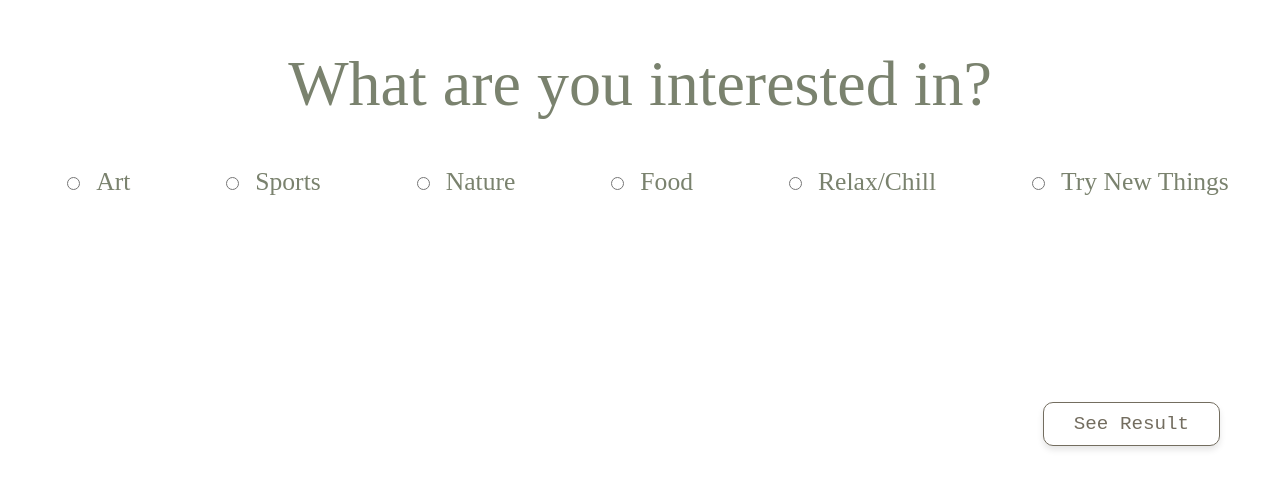
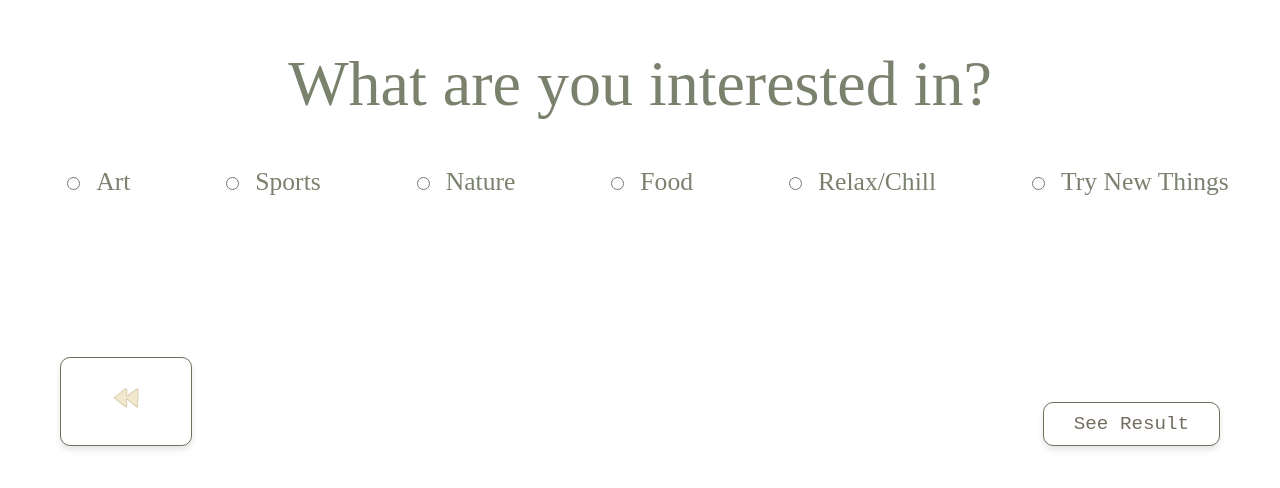
Before and after one commit to Katsukingmax/today, a React (Create React App) app: page /interest in a window 1280 px wide. Shown: the part 294-782 px from the top of the page. Built offline with nearby package versions, Linux system fonts and the light colour scheme; a web font is replaced by a local one.

Commit message:
Update Interest.jsx

```diff
--- a/src/components/Interest/Interest.jsx
+++ b/src/components/Interest/Interest.jsx
@@ -1,6 +1,7 @@
 import React, { useState } from 'react';
 import { useNavigate } from 'react-router-dom';
 import './Interest.css';
+import backButtonImg from '../../assets/backbutton.PNG';
 
 const Interest = () => {
   const [interest, setInterest] = useState('');
@@ -10,7 +11,7 @@ const Interest = () => {
     setInterest(e.target.value);
   };
 
- const handleSubmit = (e) => {
+  const handleSubmit = (e) => {
     e.preventDefault();
 
     if (!interest) {
@@ -21,6 +22,10 @@ const Interest = () => {
     localStorage.setItem('interest', interest);
 
     navigate('/plan');
+  };
+
+  const handleBack = () => {
+    navigate('/time');
   };
 
   return (
@@ -108,6 +113,10 @@ const Interest = () => {
         <button type="submit" id="btn"  className="submit-btn">See Result</button>
 
       </form>
+
+      <button className='back-btn' onClick={handleBack}>
+        <img src={backButtonImg} alt="Go back" className='back-btn-img' />
+      </button>
     </div>
   );
 };
```
